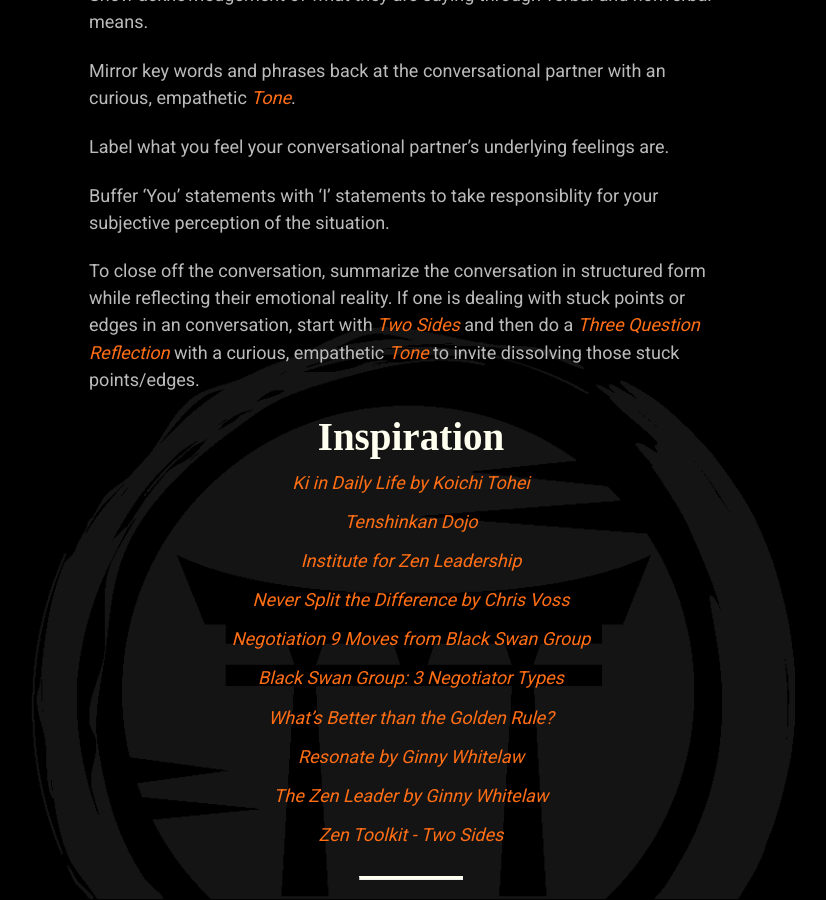
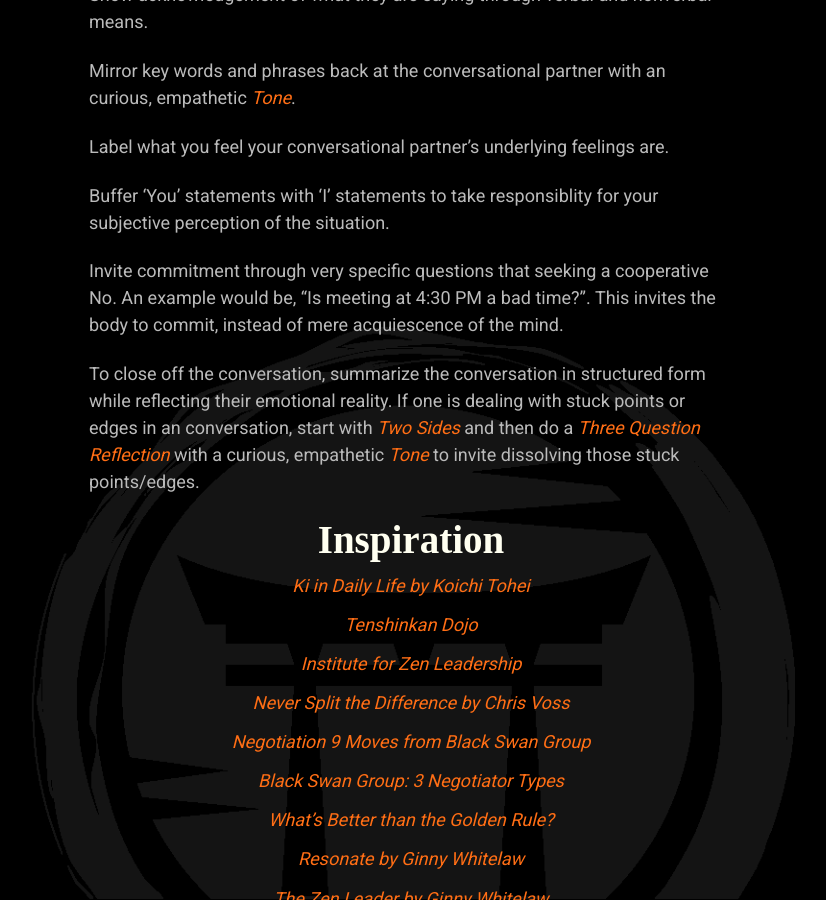
Before and after one commit to mindset-dojo/mindset-dojo.github.io, a Jekyll site: the page built from _forms/stance.md, in a window 1280 px wide and 900 px high, scrolled down 902 px. Shown: the whole window, without its empty margins (229-1055 px from the left). Built offline with Jekyll 4.4.1, drawn with Linux system fonts in a browser that asks for light colours; some web fonts are replaced.

Commit message:
feat(stance): add no-oriented questions into stance transitions again.

```diff
--- a/_forms/stance.md
+++ b/_forms/stance.md
@@ -34,6 +34,8 @@
 
 Buffer 'You' statements with 'I' statements to take responsiblity for your subjective perception of the situation.
 
+Invite commitment through very specific questions that seeking a cooperative No. An example would be, "Is meeting at 4:30 PM a bad time?". This invites the body to commit, instead of mere acquiescence of the mind.
+
 To close off the conversation, summarize the conversation in structured form while reflecting their emotional reality. If one is dealing with stuck points or edges in an conversation, start with [Two Sides](../two-sides/) and then do a [Three Question Reflection](../three-question-reflection/) with a curious, empathetic [Tone](../tone/) to invite dissolving those stuck points/edges.
 
 ## Inspiration
```
